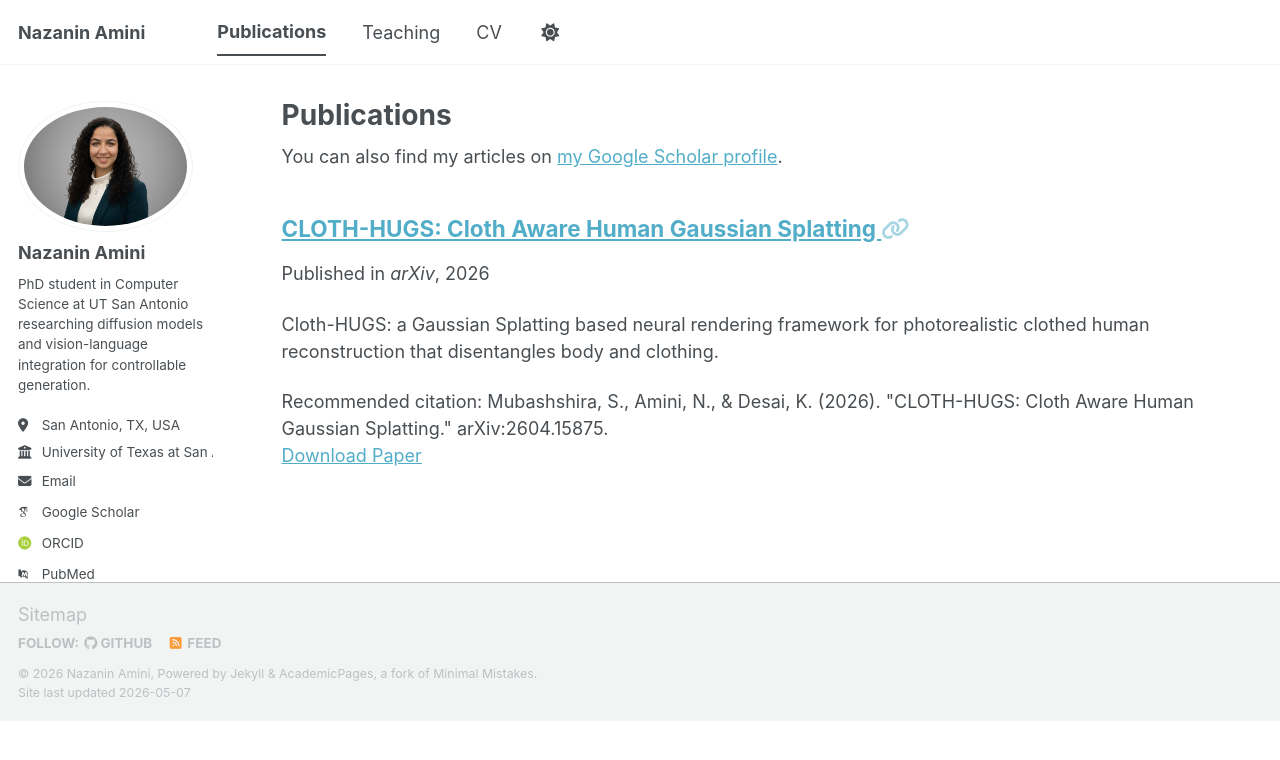
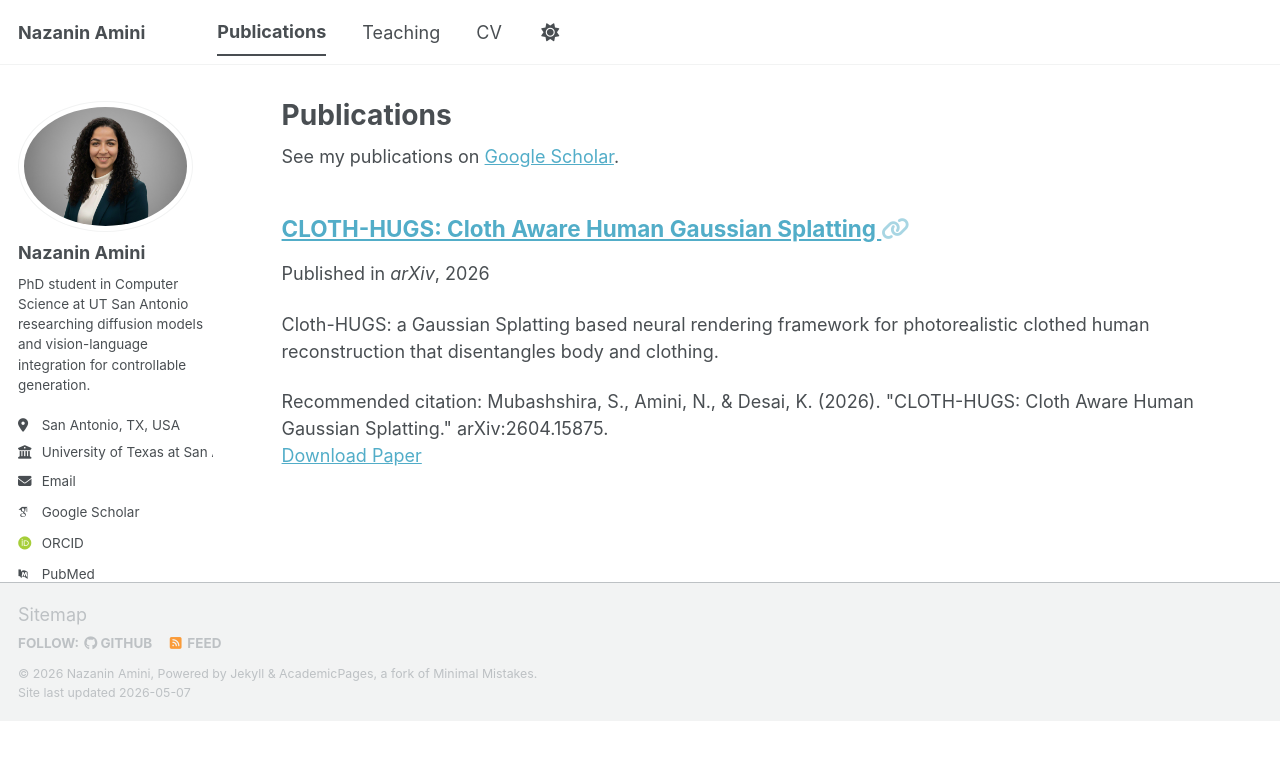
Before and after one commit to nazi96/nazi96.github.io, a Jekyll site: the page built from _pages/publications.html, in a window 1280 px wide. Shown: the top 760 px of the page. Built offline with Jekyll 4.4.1, drawn with Linux system fonts in a browser that asks for light colours; some web fonts are replaced; a script bundle is joined from its source files by our own code; library files that are not in the unit come from our copies.

Commit message:
Update publications blurb to link to Google Scholar (opens in new tab)

```diff
--- a/_pages/publications.html
+++ b/_pages/publications.html
@@ -6,7 +6,7 @@ author_profile: true
 ---
 
 {% if site.author.googlescholar %}
-  <div class="wordwrap">You can also find my articles on <a href="{{site.author.googlescholar}}">my Google Scholar profile</a>.</div>
+  <div class="wordwrap">See my publications on <a href="{{site.author.googlescholar}}" target="_blank" rel="noopener noreferrer">Google Scholar</a>.</div>
 {% endif %}
 
 {% include base_path %}
```
